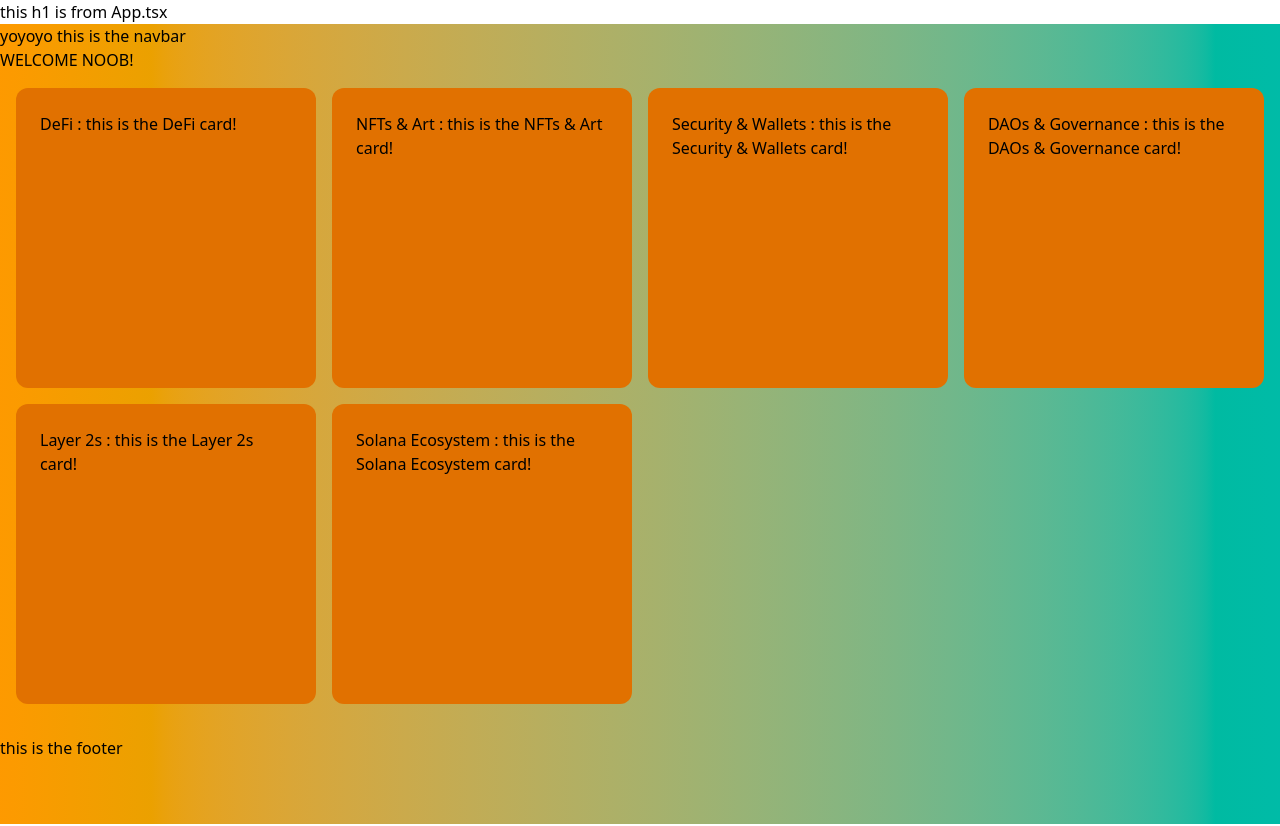
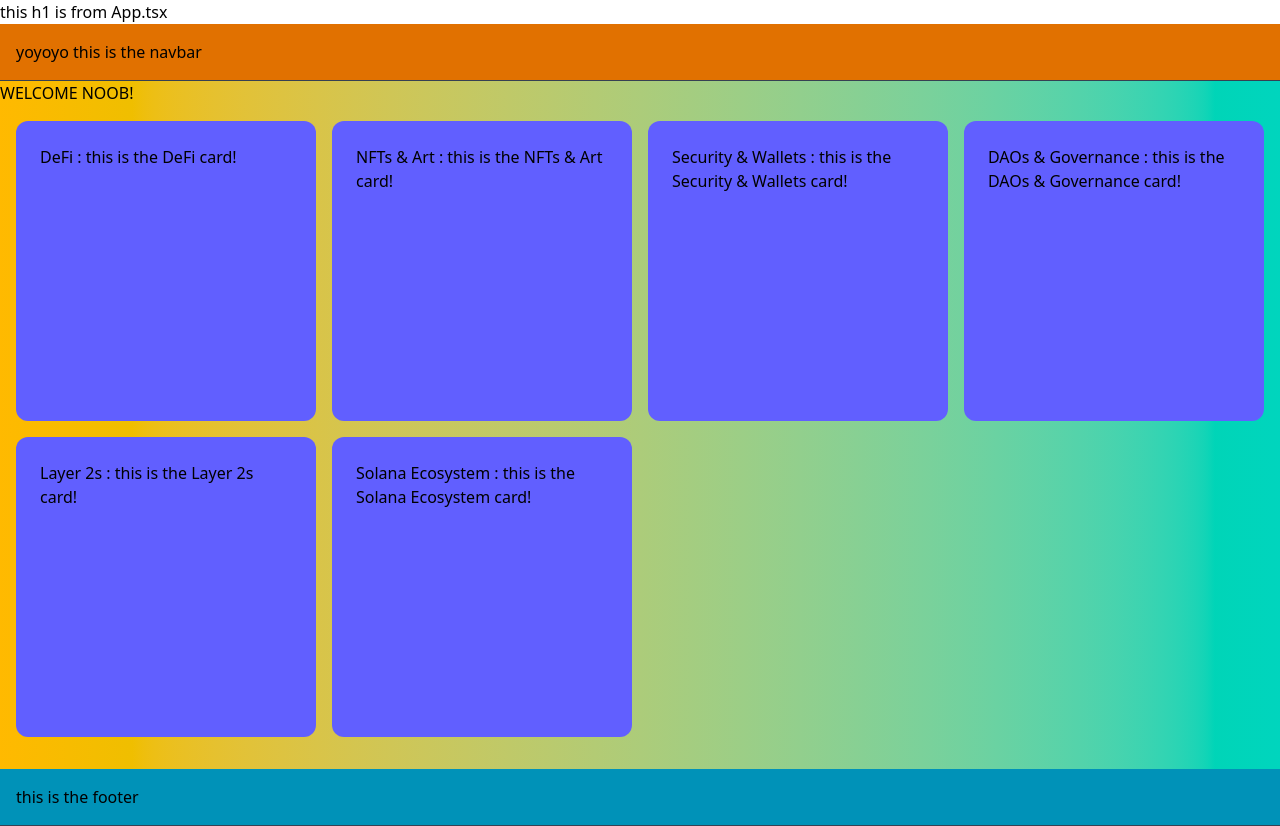
Before and after one commit to manishpoko/web3-for-noobs, a React app in the folder frontend/: page / in a window 1280 px wide. Built offline with nearby package versions, Linux system fonts and the light colour scheme; the HTML template or start-up script is replaced by a standard one.

Commit message:
articleListItem component - when a category is clicked it navigates to a list of related articles

```diff
--- /dev/null
+++ b/frontend/src/components/ArticleListItem.tsx
@@ -0,0 +1,19 @@
+import { Link } from "react-router-dom";
+
+interface ArticleListItemProps {
+  title: string;
+  id: string;
+  description: string;
+  slug: string;
+  createdAt?: string;
+  updatedAt?: string;
+  authorName: string;
+}
+
+export const ArticleListItem = (props: ArticleListItemProps) => {
+  return (
+    <Link to={`/post/${props.slug}`}>
+      <div>{props.title}</div>
+    </Link>
+  );
+};
--- a/frontend/src/components/CategoryCard.tsx
+++ b/frontend/src/components/CategoryCard.tsx
@@ -13,7 +13,7 @@ interface CategoryCard{
 export default function CategoryCard(categoryCard: CategoryCard) {
 
     return (
-        <Link className="bg-amber-600 rounded-xl flex flex-col justify-between  p-6 aspect-square" to= {`/categories/${categoryCard.slug}`}>
+        <Link className="bg-indigo-500 rounded-xl flex flex-col justify-between  p-6 aspect-square" to= {`/categories/${categoryCard.slug}`}>
             {categoryCard.title} : this is the {categoryCard.title} card!
         </Link>
 
--- a/frontend/src/layout/AppLayout.tsx
+++ b/frontend/src/layout/AppLayout.tsx
@@ -2,12 +2,12 @@ import { Outlet } from "react-router-dom";
 
 export default function AppLayout() {
   return (
-    <div className="min-h-screen  bg-gradient-to-r from-amber-500 to-teal-500">
-      <nav>yoyoyo this is the navbar</nav>
-      <main>
+    <div className="min-h-screen flex flex-col bg-gradient-to-r from-amber-400 to-teal-400">
+      <nav className="p-4 bg-amber-600 border-b border-gray-700">yoyoyo this is the navbar</nav>
+      <main className="grow">
         <Outlet/>
       </main>
-      <div>this is the footer</div>
+      <footer className="p-4 bg-cyan-600 border-b border-gray-700">this is the footer</footer>
     </div>
   );
 }
```
